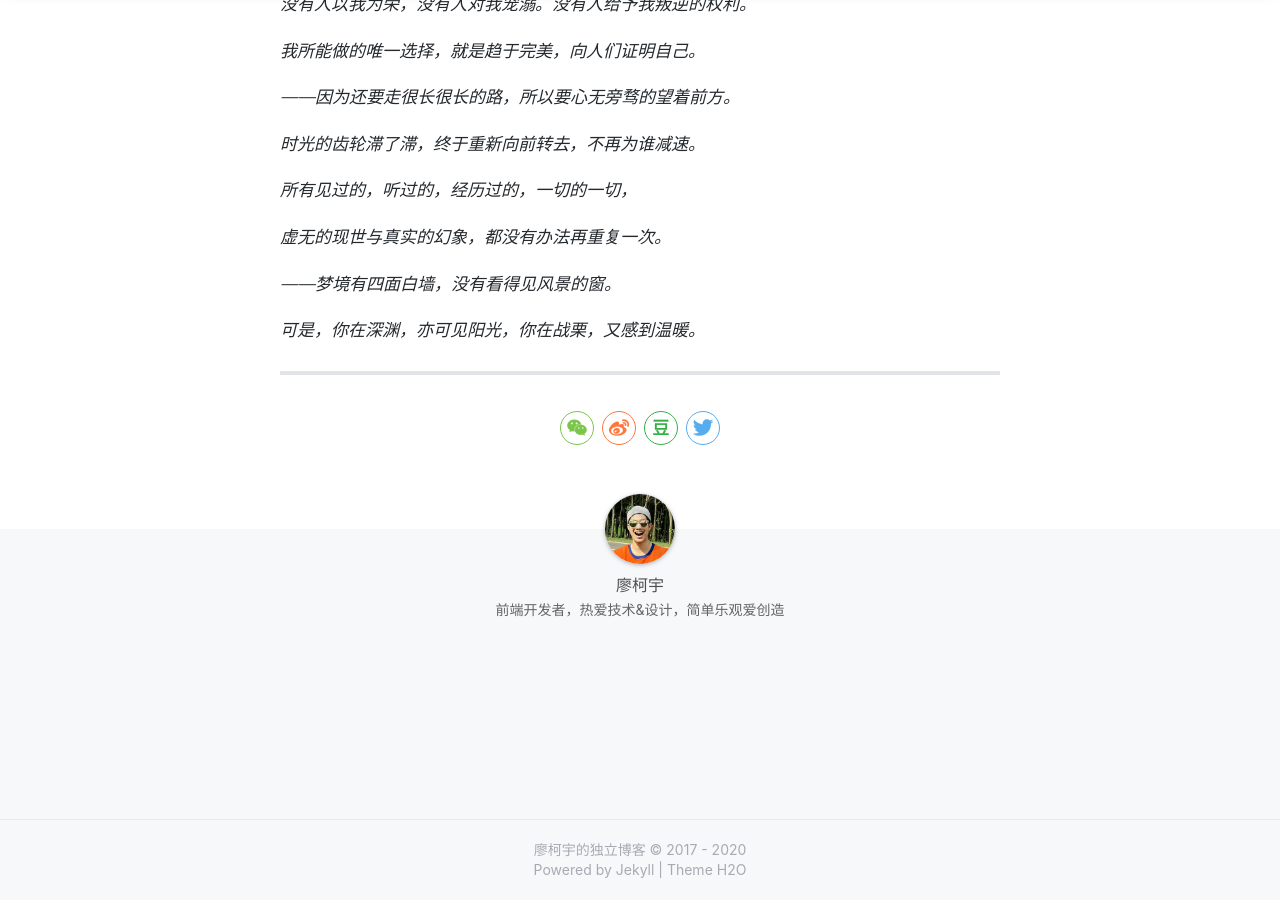
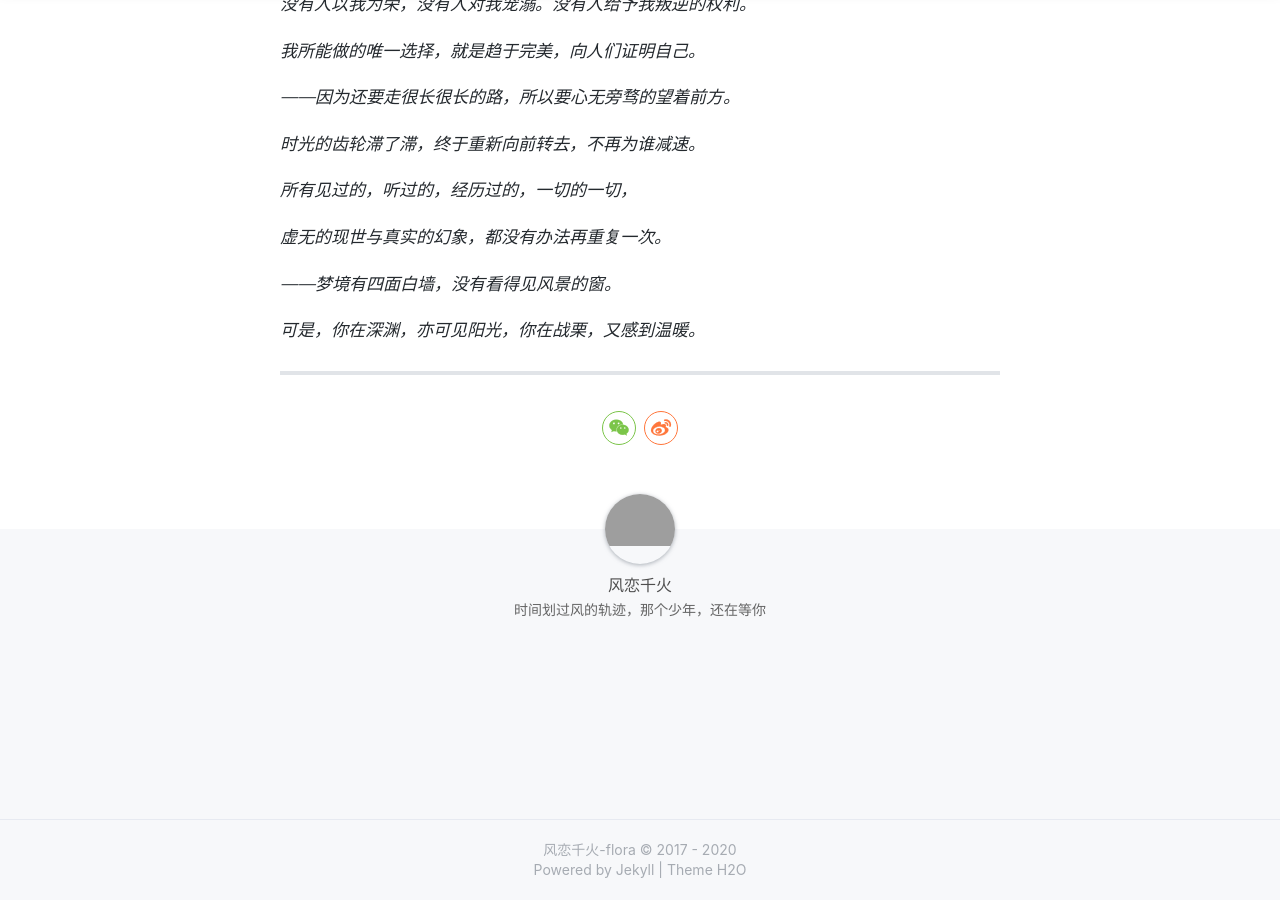
Before and after one commit to flora715/flora715.github.io, a Jekyll site: the page built from _posts/2020-01-27-天使与海豚.md, in a window 1280 px wide and 900 px high, scrolled down 19113 px. Built offline with Jekyll 4.4.1, drawn with Linux system fonts in a browser that asks for light colours; nearby versions of some CDN libraries; a style sheet for code colours, icons or effects is not loaded; grey boxes are pictures that could not be loaded.

Commit message:
Update _config.yml

```diff
--- a/_config.yml
+++ b/_config.yml
@@ -1,8 +1,10 @@
-# Site settings 配置站点
-title: '廖柯宇的独立博客'
-description: '昵称悟空，千禧一代，前端开发者/伪极客/灵魂摄影师，热爱技术&设计。很高兴能在这里与你分享我对技术和生活的思考。'
-keyword: '廖柯宇, 廖柯宇的独立博客, 廖柯宇的博客, 前端, 前端开发, 前端博客, javascript, vuejs, nodejs, 设计'
-url: '' # your host
+
+# Site settings
+title: '风恋千火-flora' # 你的博客网站标题
+description: '时间划过风的轨迹，那个少年，还在等你' # 站点描述
+keyword: 'F.H.，冥界重生，短文' # 网站关键词
+url: '' # 站点url
+baseurl: 'http://flora715.github.io'
 
 # when build blog on server, if you don't need baseurl, you should leave this value blank.
 # 在服务器上建站时，如果你不需要子域名，请将这一格留空
@@ -24,10 +26,10 @@ footer:
   since: 2017
 
 # Author 配置博主信息
-author: '廖柯宇'
-nickname: '悟空'
-bio: '前端开发者，热爱技术&设计，简单乐观爱创造'
-avatar: '/assets/img/profile.png'
+author: '风恋千火'
+nickname: 'flora'
+bio: '时间划过风的轨迹，那个少年，还在等你'
+avatar: 'https://i.loli.net/2019/02/15/5c6679c090d80.png'
 
 # Search
 search: true
@@ -45,7 +47,7 @@ mathjax: true
 
 # Share
 social-share: true
-social-share-items: ['wechat', 'weibo', 'douban', 'twitter']
+social-share-items: ['wechat', 'weibo']
 
 # theme color 主题皮肤
 theme-color: 'default'  # pink or default
@@ -56,10 +58,8 @@ postPatterns: 'circuitBoard'
 # SNS settings 配置社交网站
 # url: email, weibo, zhihu, twitter, instagram, juejin, github, douban, facebook, dribble, uicn, jianshu, medium, linkedin
 sns:
-  weibo: '//weibo.com/lovecolcol'
-  juejin: '//juejin.im/user/57a6f434165abd006159b4cc'
-  instagram: '//www.instagram.com/steveliaocn'
-  github: '//github.com/kaeyleo'
+  email: '//sammy715@126.com/'
+  github: '//github.com/flora715'
 
 # Tags 设置标签
 recommend-tags: true # whether or not display recommend-tags on the sidebar
```
